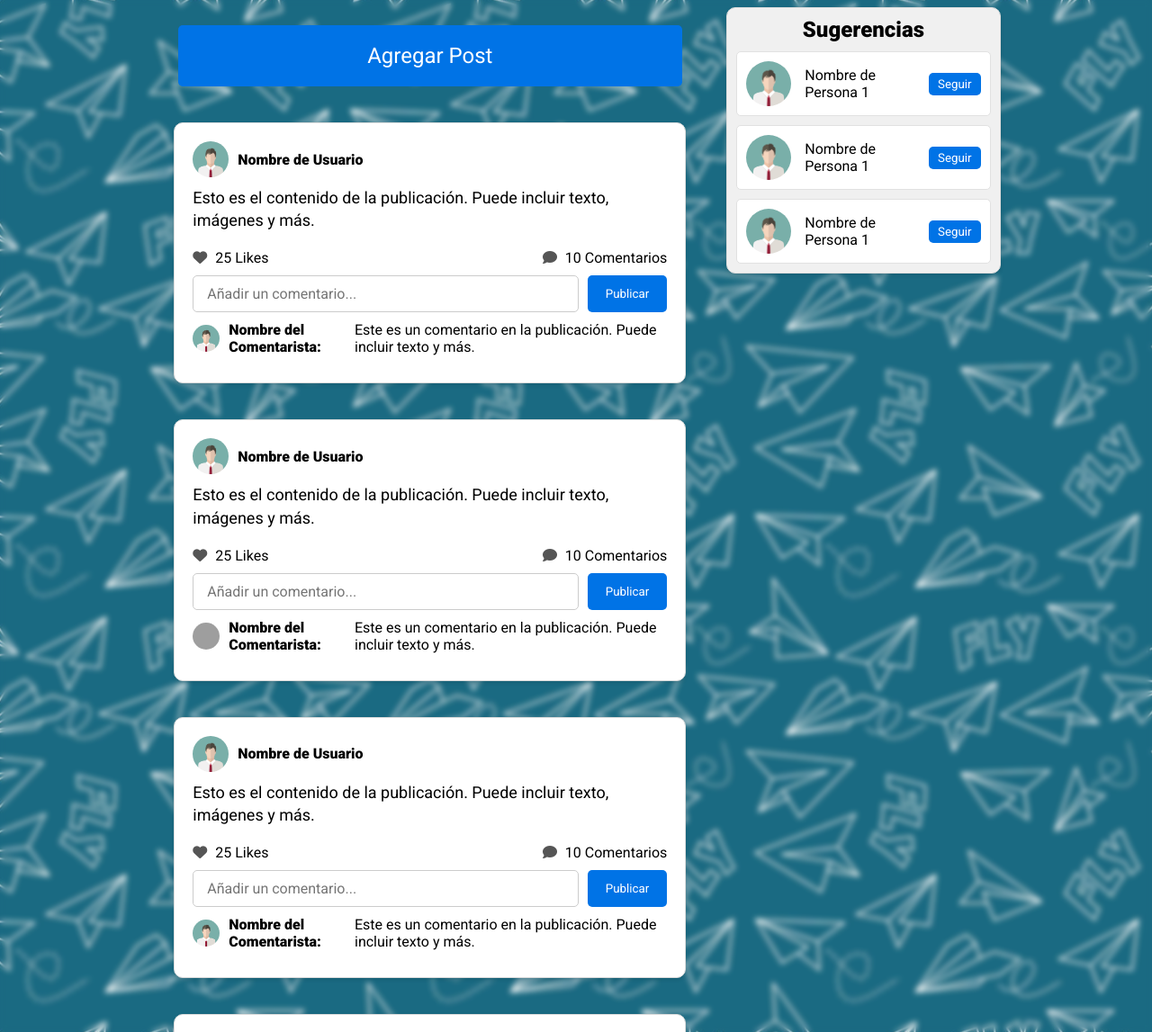
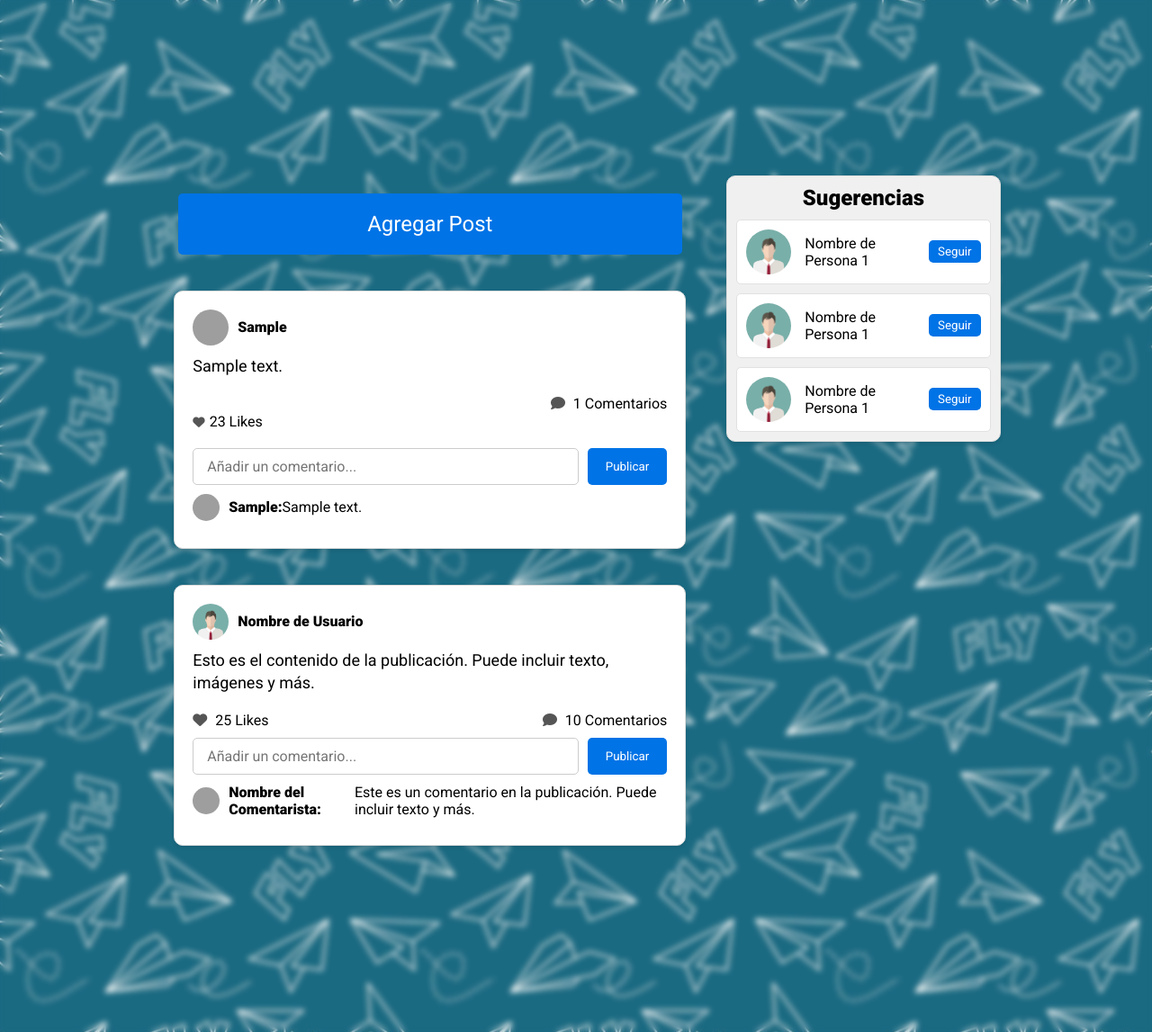
Before and after one commit to Xenock20/WanderWorld, a PHP site: page /pages/index.php in a window 1280 px wide. Shown: the part 62-1209 px from the top of the page at 90% size. Run offline with PHP 8.4, Linux system fonts and the light colour scheme; the visitor is signed in with stand-in values (Sample User, id 1); data comes from the database, SQL or seed files in the repository; both versions use the stored data as it was after the commit; tables that the repository leaves empty hold one stand-in row (values such as "Sample post"); some libraries are stand-ins or nearby versions; some web fonts are replaced; grey boxes are pictures that could not be loaded.

Commit message:
Add post funcionality

```diff
--- a/conexiones/register.php
+++ b/conexiones/register.php
@@ -16,7 +16,7 @@
             $id_usuario = $conn->insert_id;
 
             // Inserta un perfil vinculado al usuario
-            $conn->query("INSERT INTO t_perfil (id_usuario, id_foto, nombre_completo, comentario_boolean, info) VALUES ($id_usuario, 1, NULL, $user, NULL)");
+            $conn->query("INSERT INTO t_perfil (id_usuario, id_foto, nombre_completo, comentario_boolean, info) VALUES ($id_usuario, 1, '$user', 0, NULL)");
             header("Location: login.php"); // Redirige a la página de inicio de sesión
             exit();
         } else {
--- a/includes/addPost.php
+++ b/includes/addPost.php
@@ -3,10 +3,10 @@
 <div class="modal" id="postModal">
     <div class="modal-content">
         <h2>Agregar un nuevo post</h2>
-        <form>
+        <form action="../conexiones/addPost.php" method="post">
             <label for="postContent">Contenido del post:</label>
-            <textarea id="postContent" rows="4" cols="50"></textarea>
-            <button type="submit">Publicar</button>
+            <textarea id="postContent" name="postContent" rows="4" cols="50"></textarea>
+            <button type="submit" name="addPost">Publicar</button>
         </form>
         <button class="close-button" id="closeModalBtn">Cerrar</button>
     </div>
--- a/pages/index.php
+++ b/pages/index.php
@@ -16,35 +16,121 @@
     <div class="content-wrapper">
         <div class="cont-feed">
             <?php include './../includes/addPost.php'; ?>
-            <div class="post">
-                <div class="user-info">
-                    <img src="../assets/images/profile.png" alt="Nombre de Usuario">
-                    <span>Nombre de Usuario</span>
-                </div>
-                <p class="post-content">
-                    Esto es el contenido de la publicación. Puede incluir texto, imágenes y más.
-                </p>
-                <div class="actions">
-                    <div class="like">
-                        <i class="fas fa-heart"></i> <span>25 Likes</span>
-                    </div>
-                    <div class="comments">
-                        <i class="fas fa-comment"></i> <span>10 Comentarios</span>
-                    </div>
-                </div>
-                <div class="comment-section">
-                    <input type="text" placeholder="Añadir un comentario...">
-                    <button>Publicar</button>
-                </div>
-                <div class="comments">
-                    <div class="comment">
-                        <img src="../assets/images/profile.png" alt="Nombre del Comentarista">
-                        <span>Nombre del Comentarista:</span>
-                        <p>Este es un comentario en la publicación. Puede incluir texto y más.</p>
-                    </div>
-                    <!-- Puedes agregar más comentarios aquí -->
-                </div>
-            </div>
+            <?php
+            // Conecta a la base de datos (asegúrate de tener una conexión establecida)
+            require_once "../conexiones/cn.php";
+
+            // Realiza una consulta SQL para obtener las publicaciones
+            $sql = "SELECT * FROM t_publicaciones ORDER BY fecha_publicacion DESC";
+            $result = $conn->query($sql);
+
+            if ($result->num_rows > 0) {
+                while ($row = $result->fetch_assoc()) {
+                    $usuario_id = $row["id_usuario"];
+                    $user_query = $conn->query("SELECT * FROM t_usuarios WHERE id_usuario = $usuario_id");
+                    $perfil_query = $conn->query("SELECT * FROM t_perfil WHERE id_usuario = $usuario_id");
+
+                    $perfil = $perfil_query->fetch_assoc();
+                    $usuario = $user_query->fetch_assoc();
+
+                    $id_foto = $perfil["id_foto"];
+                    $imagen_query = $conn->query("SELECT imagen, tipo_mime FROM t_fotos WHERE id_foto = $id_foto");
+                    $imagen = $imagen_query->fetch_assoc();
+                    $imagenBase64 = $imagen["imagen"];
+                    $tipo_mime = $imagen["tipo_mime"];
+
+                    // Construye la URL de la imagen y asigna a $_SESSION["img"]
+                    $img_src = "data:$tipo_mime;base64,$imagenBase64";
+                    $usuario_name = $usuario["usuario"];
+                    $contenido = $row["contenido"];
+                    $id_post = $row['id_publicacion'];
+
+                    $sql = "SELECT * FROM t_comentarios WHERE id_publicacion = $id_post ORDER BY fecha_comentario ASC";
+
+                    $resultComent = $conn->query($sql);
+
+                    $sql = "SELECT COUNT(id_comentario) AS total_comentarios FROM t_comentarios WHERE id_publicacion = $id_post";
+
+                    $resultComentCount = $conn->query($sql);
+
+                    $rowComentCount = $resultComentCount->fetch_assoc();
+                    $total_comentarios = $rowComentCount["total_comentarios"];
+
+                    // Hacer mediante una consulta sql la cantidad de likes
+                    $likes = 23;
+
+                    // Ahora puedes generar los contenedores de publicaciones con los datos
+                    echo '<div class="post">';
+                    echo '<div class="user-info">';
+                    echo '<img src="' . $img_src . '" alt="' . $usuario_name . '">';
+                    echo '<span>' . $usuario_name . '</span>';
+                    echo '</div>';
+                    echo '<p class="post-content">' . $contenido . '</p>';
+                    echo '<div class="actions">';
+                    echo '<form class="like" id="likeForm" action="../conexiones/addLike.php" method="POST">';
+                    echo '<input type="hidden" name="id_publicacion" value="' . $id_post . '">';
+                    echo '<button type="submit" id="likeButton" style="background: none; border: none; cursor: pointer;">';
+                    echo '<i class="fas fa-heart"></i>';
+                    echo '</button>';
+                    echo '<span id="likeCount">' . $likes . ' Likes</span>';
+                    echo '</form>';
+                    echo '<div class="comments">';
+                    echo '<i class="fas fa-comment"></i> <span>' . $total_comentarios . ' Comentarios</span>';
+                    echo '</div>';
+                    echo '</div>';
+                    echo '<form action="../conexiones/addComent.php" method="post" class="comment-section">';
+                    echo '<input type="hidden" name="id_publicacion" value="' . $id_post . '">';
+                    echo '<input type="text" name="contenido" placeholder="Añadir un comentario...">';
+                    echo '<button type="submit" name="addComent">Publicar</button>';
+                    echo '</form>';
+                    echo '<div class="comments">';
+                    if ($resultComent->num_rows > 0) {
+                        while ($rowComent = $resultComent->fetch_assoc()) {
+                            // Recoge datos de cada comentario
+                            $id_perfil_coment = $rowComent["id_perfil"]; // Puedes obtener el nombre del comentarista desde tu base de datos
+                            $contenido = $rowComent["contenido"];
+
+                            $perfil_coment_query = $conn->query("SELECT * FROM t_perfil WHERE id_perfil = $id_perfil_coment");
+
+                            $perfil_coment = $perfil_coment_query->fetch_assoc();
+
+                            $id_foto_coment = $perfil_coment["id_foto"];
+                            $id_usuario_coment = $perfil_coment["id_usuario"];
+
+                            $user_coment_query = $conn->query("SELECT * FROM t_usuarios WHERE id_usuario = $id_usuario_coment");
+                            $user_coment = $user_coment_query->fetch_assoc();
+                            $user_coment_name = $user_coment["usuario"];
+
+                            $imagen_coment_query = $conn->query("SELECT imagen, tipo_mime FROM t_fotos WHERE id_foto = $id_foto_coment");
+
+                            $imagen_coment = $imagen_coment_query->fetch_assoc();
+                            $imagenBase64_coment = $imagen_coment["imagen"];
+                            $tipo_mime_coment = $imagen_coment["tipo_mime"];
+
+                            $img_src_coment = "data:$tipo_mime_coment;base64,$imagenBase64_coment";
+
+
+                            // Muestra los comentarios en el formato HTML deseado
+                            echo '<div class="comment">';
+                            echo '<img src="' . $img_src_coment . '" alt="' . $user_coment_name . '">';
+                            echo '<span>' . $user_coment_name . ':  </span>';
+                            echo '<p>  ' . $contenido . '</p>';
+                            echo '</div>';
+                        }
+                    } else {
+                        echo "No se encontraron comentarios para esta publicación.";
+                    }
+                    echo '</div>';
+                    echo '</div>';
+                }
+            } else {
+                echo "No se encontraron publicaciones.";
+            }
+
+            // Cierra la conexión a la base de datos
+            $conn->close();
+            ?>
+
             <div class="post">
                 <div class="user-info">
                     <img src="../assets/images/profile.png" alt="Nombre de Usuario">
@@ -68,93 +154,6 @@
                 <div class="comments">
                     <div class="comment">
                         <img src="commenter-avatar.jpg" alt="Nombre del Comentarista">
-                        <span>Nombre del Comentarista:</span>
-                        <p>Este es un comentario en la publicación. Puede incluir texto y más.</p>
-                    </div>
-                    <!-- Puedes agregar más comentarios aquí -->
-                </div>
-            </div>
-            <div class="post">
-                <div class="user-info">
-                    <img src="../assets/images/profile.png" alt="Nombre de Usuario">
-                    <span>Nombre de Usuario</span>
-                </div>
-                <p class="post-content">
-                    Esto es el contenido de la publicación. Puede incluir texto, imágenes y más.
-                </p>
-                <div class="actions">
-                    <div class="like">
-                        <i class="fas fa-heart"></i> <span>25 Likes</span>
-                    </div>
-                    <div class="comments">
-                        <i class="fas fa-comment"></i> <span>10 Comentarios</span>
-                    </div>
-                </div>
-                <div class="comment-section">
-                    <input type="text" placeholder="Añadir un comentario...">
-                    <button>Publicar</button>
-                </div>
-                <div class="comments">
-                    <div class="comment">
-                        <img src="../assets/images/profile.png" alt="Nombre del Comentarista">
-                        <span>Nombre del Comentarista:</span>
-                        <p>Este es un comentario en la publicación. Puede incluir texto y más.</p>
-                    </div>
-                    <!-- Puedes agregar más comentarios aquí -->
-                </div>
-            </div>
-            <div class="post">
-                <div class="user-info">
-                    <img src="../assets/images/profile.png" alt="Nombre de Usuario">
-                    <span>Nombre de Usuario</span>
-                </div>
-                <p class="post-content">
-                    Esto es el contenido de la publicación. Puede incluir texto, imágenes y más.
-                </p>
-                <div class="actions">
-                    <div class="like">
-                        <i class="fas fa-heart"></i> <span>25 Likes</span>
-                    </div>
-                    <div class="comments">
-                        <i class="fas fa-comment"></i> <span>10 Comentarios</span>
-                    </div>
-                </div>
-                <div class="comment-section">
-                    <input type="text" placeholder="Añadir un comentario...">
-                    <button>Publicar</button>
-                </div>
-                <div class="comments">
-                    <div class="comment">
-                        <img src="../assets/images/profile.png" alt="Nombre del Comentarista">
-                        <span>Nombre del Comentarista:</span>
-                        <p>Este es un comentario en la publicación. Puede incluir texto y más.</p>
-                    </div>
-                    <!-- Puedes agregar más comentarios aquí -->
-                </div>
-            </div>
-            <div class="post">
-                <div class="user-info">
-                    <img src="../assets/images/profile.png" alt="Nombre de Usuario">
-                    <span>Nombre de Usuario</span>
-                </div>
-                <p class="post-content">
-                    Esto es el contenido de la publicación. Puede incluir texto, imágenes y más.
-                </p>
-                <div class="actions">
-                    <div class="like">
-                        <i class="fas fa-heart"></i> <span>25 Likes</span>
-                    </div>
-                    <div class="comments">
-                        <i class="fas fa-comment"></i> <span>10 Comentarios</span>
-                    </div>
-                </div>
-                <div class="comment-section">
-                    <input type="text" placeholder="Añadir un comentario...">
-                    <button>Publicar</button>
-                </div>
-                <div class="comments">
-                    <div class="comment">
-                        <img src="../assets/images/profile.png" alt="Nombre del Comentarista">
                         <span>Nombre del Comentarista:</span>
                         <p>Este es un comentario en la publicación. Puede incluir texto y más.</p>
                     </div>
```
Also changed, not shown: DB.sql (+15 -18 lines), conexiones/addComent.php (added, +23 -0 lines), conexiones/addPost.php (added, +44 -0 lines), conexiones/addLike.php (added).
